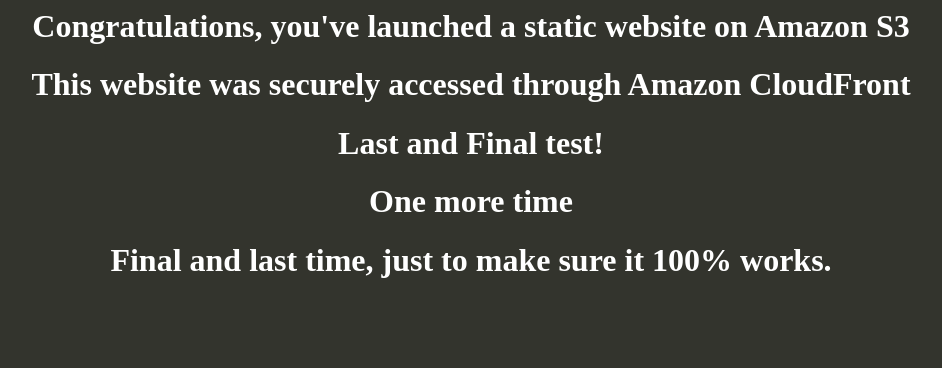
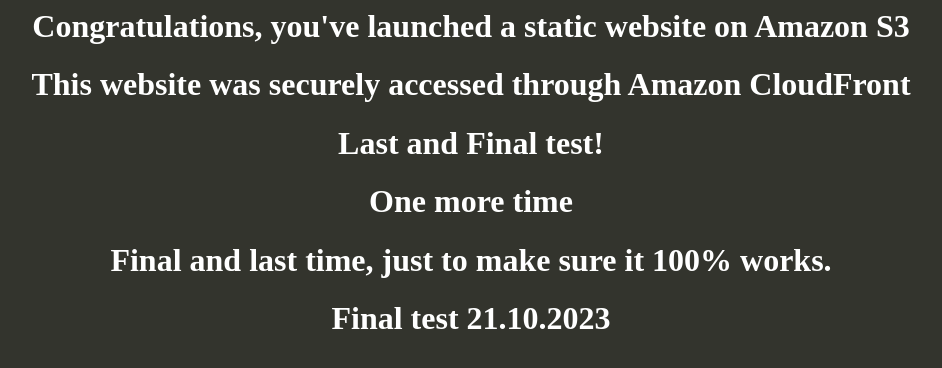
Before and after one commit to Paul-Ciurean/Tutorial-S3-with-CICD, a plain HTML site: page index.html in a window 1280 px wide. Shown: the whole page, without its empty margins (169-1111 px from the left). Drawn offline with Linux system fonts and the light colour scheme.

Commit message:
Final test 21.10.2023

```diff
--- a/index.html
+++ b/index.html
@@ -17,5 +17,6 @@
         <h1>Last and Final test!</h1>
         <h1>One more time</h1>
         <h1>Final and last time, just to make sure it 100% works.</h1>
+        <h1>Final test 21.10.2023</h1>
     </body>
 </html>
```
